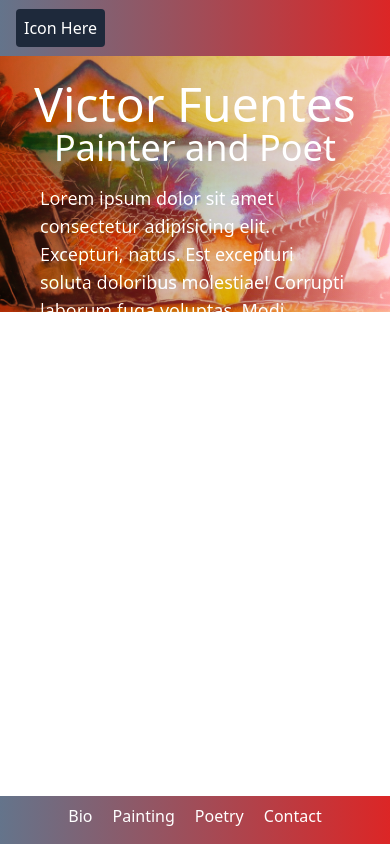
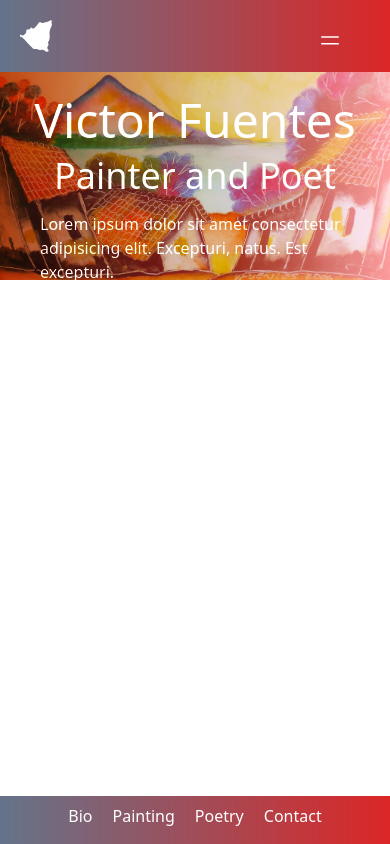
Before and after one commit to papadavis47/victorfuentesart, an Astro site: page / in a window 390 px wide. Built offline with nearby package versions, Linux system fonts and the light colour scheme; Astro itself is replaced by a stand-in of ours.

Commit message:
add svg icon for logo, organize more astro components

```diff
--- /dev/null
+++ b/src/components/astro/FirstLandingSection.astro
@@ -0,0 +1,22 @@
+---
+import { Image } from 'astro:assets';
+import houses from '@assets/images/houses.jpg';
+import CommonContainer from '@components/astro/CommonContainer.astro';
+---
+
+<section class='w-full h-52 bg-gradient-to-r from-orange-900 to-red-200 relative' '>
+  <Image
+    src={houses}
+    alt='Painting of Nicaraguan houses'
+    class='w-full h-full object-cover absolute mix-blend-overlay'
+  />
+  <div class='p-6'>
+    <h1 class='text-5xl text-center'>Victor Fuentes</h1>
+    <h2 class='text-4xl text-center mt-3'>Painter and Poet</h2>
+    <CommonContainer>
+      <p class='text-base md:text-lg'>
+        Lorem ipsum dolor sit amet consectetur adipisicing elit. Excepturi, natus. Est excepturi.
+      </p>
+    </CommonContainer>
+  </div>
+</section>
--- a/src/components/react/Navigation.tsx
+++ b/src/components/react/Navigation.tsx
@@ -1,12 +1,28 @@
 export default function Navigation({ children }: { children: any }) {
   return (
-    <div className='bg-gradient-to-l from-red-600 to-slate-500 flex items-baseline justify-between p-4'>
-      <div>
-        <a href='/'>
-          <span className='text-white  p-2 bg-slate-800 rounded'>Icon Here</span>
-        </a>
+    <div className='bg-gradient-to-l from-red-600 to-slate-500'>
+      <div className='max-w-7xl  flex items-baseline justify-between p-5 md:p-3 mx-auto'>
+        <div>
+          <a href='/'>
+            <svg version='1.0' viewBox='0 0 512 512' className='w-8 h-8 fill-white'>
+              <path d='M484.4 6.4c-2.2.7-6.7 3.1-10 5.3-15 10.2-31 16.1-64.4 23.8-11.3 2.6-26.6 6.8-34 9.2-20.4 6.7-26.7 6.1-38-3.7-9.2-8-16.8-10.6-23.6-8-6.2 2.4-10.8 7.7-24.9 28.9-22.6 34-31.9 44.4-54.7 60.8-15.6 11.2-19.7 13.4-25.5 13.5-6.3.2-10.3-2-18.5-9.8-4-3.9-7.5-6.4-8.8-6.4-4.5 0-9 3.3-14.4 10.4-13.8 18.3-24.4 23.2-44.5 20.6-8.6-1.1-9.4-1-13.5 1-6.5 3.1-7.8 6.6-8.7 23.3-.9 15.5-2.6 23.2-7 32.7-6.2 13.3-16 22.7-31.4 30.1-9.6 4.6-26.6 9.3-30.4 8.4-1.4-.3-6.3-2.8-10.7-5.6-9.2-5.5-12.4-6-17.5-2.6l-3.4 2.3L.2 252 0 263.5l11.9 5.8C45.6 285.6 71.3 308 103 349c13.4 17.3 28 32.3 56 57.5 22.3 20.1 41.2 38.7 50.3 49.7 6.8 8 10.1 9.2 20.9 7.1 15-2.8 27.1-1.1 59.3 8.3 22 6.4 28.6 7.6 41.5 7.7 8.8 0 13.4-.5 19.7-2.1 16.2-4.3 21.2-2.8 40.2 12.4 12.9 10.4 21 14.9 29 16.4 16.2 3 29.8-1.1 37.1-11.1 4.7-6.5 4.2-8.8-4-16.9-7.8-7.9-13-17.4-15.1-27.6-1.8-8.9-.2-15 9-34.3 9.5-19.7 11-26 8.7-35.1-1.6-6.1-3.2-9.2-7.3-14.3-1.3-1.6-2.3-3.4-2.3-4.1 0-.6 2.3-4.8 5.1-9.1 19.6-30.9 27-68.4 22.8-116-1.4-16-1.3-43.9.1-54.5 2.4-17.6 6.4-29.9 18.2-55.5 19.6-42.5 22.2-61 12-85.3-3.4-8.1-3.2-9.2 3.8-18.9 2.2-3.1 4-6.5 4-7.6 0-1.1-1.5-3.4-3.4-5.2-5.5-5.1-15.5-6.8-24.2-4.1z' />
+            </svg>
+          </a>
+        </div>
+        <div className='hidden md:block mr-7'>{children}</div>
+        <div className='md:hidden mr-7'>
+          <svg
+            xmlns='http://www.w3.org/2000/svg'
+            fill='none'
+            viewBox='0 0 24 24'
+            strokeWidth='1.5'
+            stroke='currentColor'
+            className='w-6 h-6'
+          >
+            <path strokeLinecap='round' strokeLinejoin='round' d='M3.75 9h16.5m-16.5 6.75h16.5' />
+          </svg>
+        </div>
       </div>
-      <div className='hidden md:block'>{children}</div>
     </div>
   );
 }
--- a/src/pages/index.astro
+++ b/src/pages/index.astro
@@ -1,30 +1,10 @@
 ---
-import { Image } from 'astro:assets';
 import Layout from '@layouts/Layout.astro';
-import victor from '@assets/images/victor1.jpg';
-import houses from '@assets/images/houses.jpg';
-import CommonContainer from '@components/astro/CommonContainer.astro';
+import FirstLandingSection from '@components/astro/FirstLandingSection.astro';
 ---
 
 <Layout>
   <div>
-    <div class='w-full h-64 bg-gradient-to-r from-orange-900 to-red-200 relative' '>
-      <Image
-        src={houses}
-        alt='Painting of Nicaraguan houses'
-        class='w-full h-full object-cover absolute mix-blend-overlay'
-      />
-      <div class='p-6'>
-        <h1 class='text-5xl text-center'>Victor Fuentes</h1>
-        <h2 class='text-4xl text-center'>Painter and Poet</h2>
-        <CommonContainer>
-          <p class='text-lg'>
-            Lorem ipsum dolor sit amet consectetur adipisicing elit. Excepturi, natus. Est excepturi
-            soluta doloribus molestiae! Corrupti laborum fuga voluptas. Modi doloribus explicabo
-            provident sequi facilis nobis fugit veritatis? Corporis, possimus!
-          </p>
-        </CommonContainer>
-      </div>
-    </div>
+    <FirstLandingSection />
   </div>
 </Layout>
```
Also changed, not shown: src/assets/images/nicaragua.png (added).
